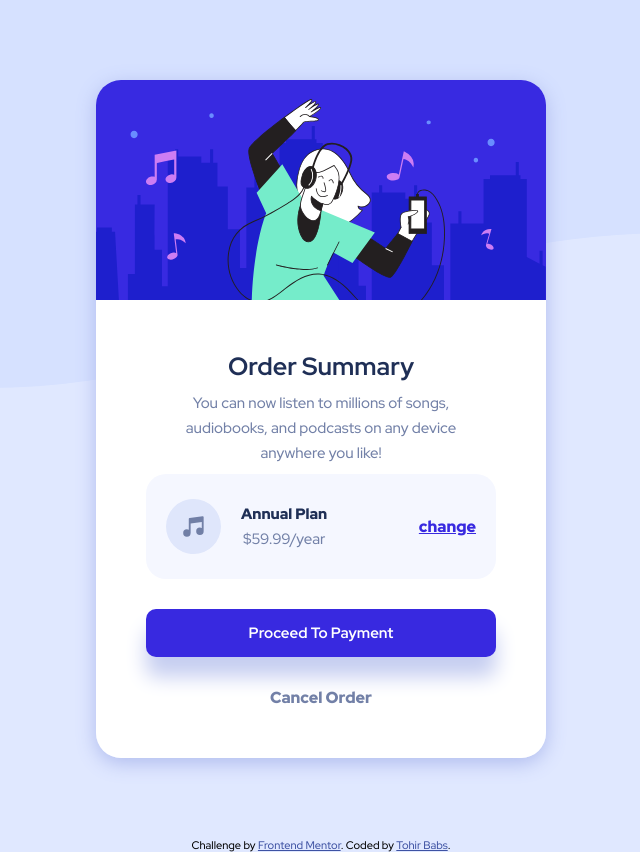
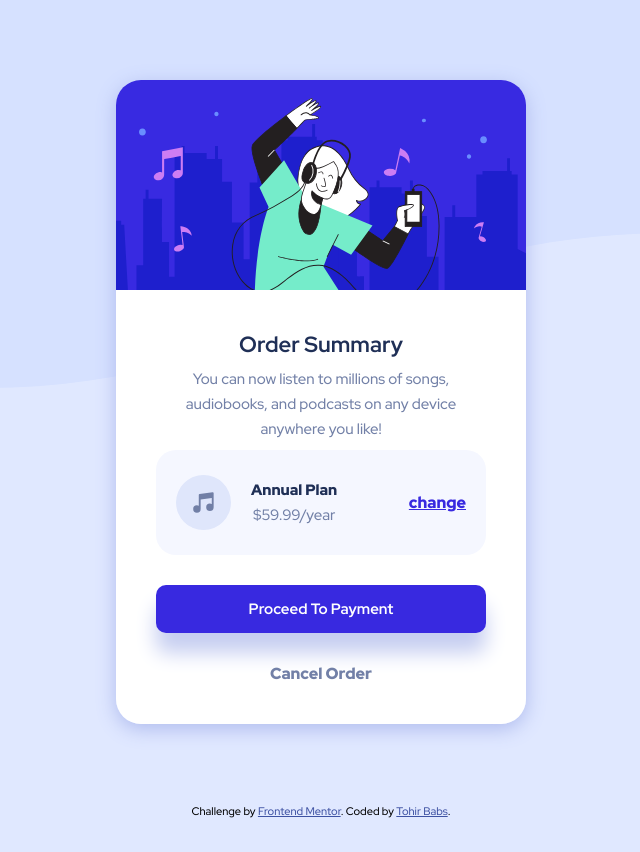
Before and after one commit to TohirBabs/Order-summary-card-component, a plain HTML site: page index.html in a window 1280 px wide. Shown: the whole page, without its empty margins (319-959 px from the left). After the commit the page ends 818 px from the top, so only its background shows below. Drawn offline with Linux system fonts and the light colour scheme.

Commit message:
Update style.css

```diff
--- a/style.css
+++ b/style.css
@@ -52,7 +52,7 @@ button:hover {
 
 .card {
     margin: 80px auto;
-    max-width: 450px;
+    max-width: 410px;
     border-radius: 25px;
     overflow: hidden;
     box-shadow: 0 5px 20px hsl(229, 65%, 81%);
@@ -61,18 +61,19 @@ button:hover {
 .card-image img {
     object-fit: cover;
     display: block;
-    width: 100%;
+    max-width: 100%;
+    height: 210px;
 
 }
 
 .card-info {
     text-align: center;
     background-color: white;
-    padding: 50px;
+    padding: 40px;
 }
 
 .info h1 {
-    font-size: 25px;
+    font-size: 22px;
     text-transform: capitalize;
     font-weight: 700;
     color: hsl(223, 47%, 23%);
```
